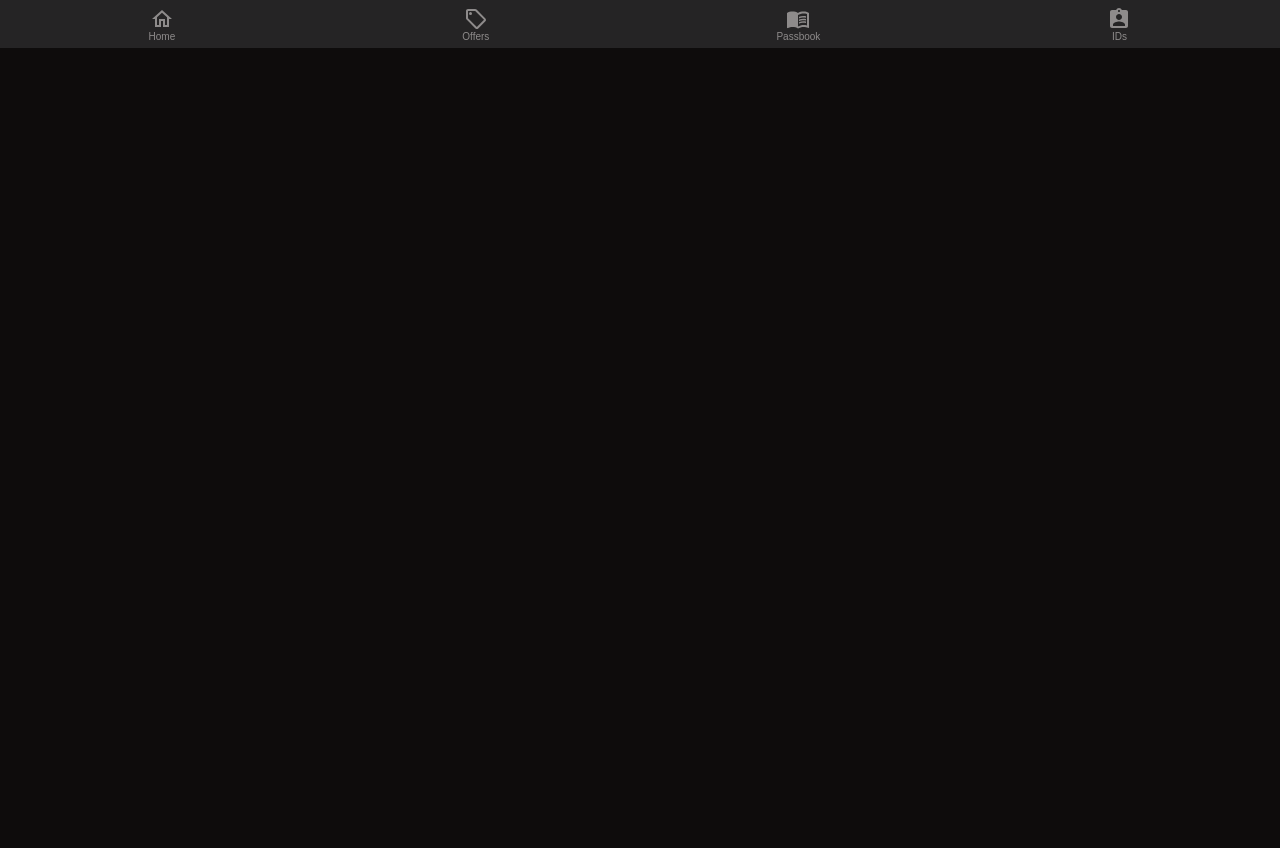
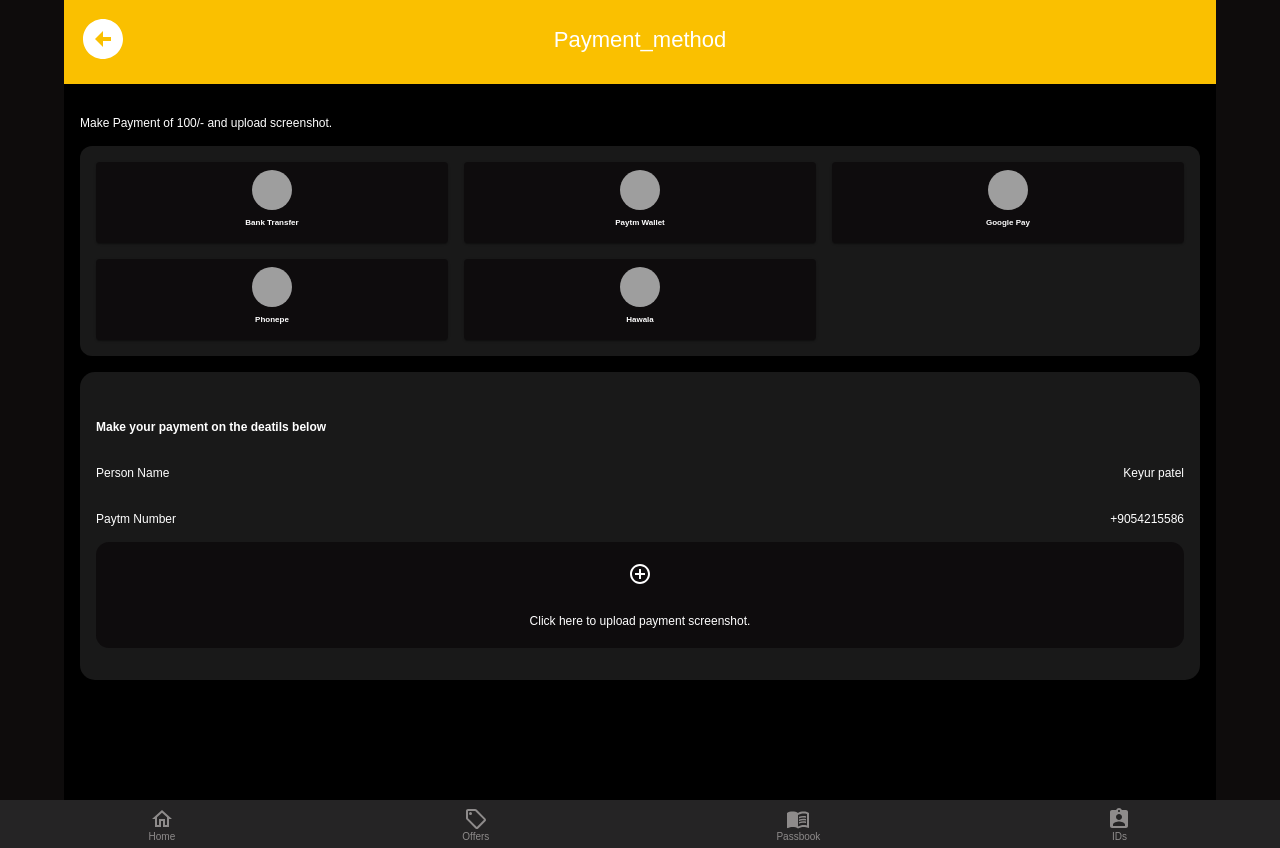
Before and after one commit to brijeshIvory/digital-wallet, a React (Create React App) app: page /choose-payment-method in a window 1280 px wide. Before the commit the page ends 800 px from the top, so only its background shows below. Built offline with nearby package versions, Linux system fonts and the light colour scheme; grey boxes are pictures that could not be loaded.

Commit message:
route link changes

```diff
--- a/src/Components/Navbar/index.jsx
+++ b/src/Components/Navbar/index.jsx
@@ -12,37 +12,38 @@ import NotificationsNoneIcon from "@mui/icons-material/NotificationsNone";
 import HelpIcon from "@mui/icons-material/Help";
 import LogoutIcon from "@mui/icons-material/Logout";
 import ArrowCircleLeftOutlinedIcon from "@mui/icons-material/ArrowCircleLeftOutlined";
+import { Link } from "react-router-dom";
 
 function Navbar({ open, setOpen }) {
   const list1 = [
     {
       name: "Profile",
-      link: "./profile",
+      link: "profile",
       icon: <PersonOutlineIcon />,
     },
     {
       name: "Withdrawal Details",
-      link: "./profile",
+      link: "bank-details",
       icon: <OutputIcon />,
     },
     {
       name: "Wallet to Wallet Transfer",
-      link: "./profile",
+      link: "wallet-to-wallet",
       icon: <MoveDownIcon />,
     },
     {
       name: "CreateID",
-      link: "./profile",
+      link: "tabs/account-information",
       icon: <PersonAddAlt1Icon />,
     },
     {
       name: "Refer & Earn",
-      link: "./profile",
+      link: "refer-and-earn",
       icon: <AttachMoneyIcon />,
     },
     {
       name: "Terms",
-      link: "./profile",
+      link: "terms",
       icon: <ArticleIcon />,
     },
   ];
@@ -50,12 +51,12 @@ function Navbar({ open, setOpen }) {
   const list2 = [
     {
       name: "Notifications",
-      link: "./profile",
+      link: "notification",
       icon: <NotificationsNoneIcon />,
     },
     {
       name: "Help",
-      link: "./profile",
+      link: "concern-list",
       icon: <HelpIcon />,
     },
     {
@@ -81,20 +82,24 @@ function Navbar({ open, setOpen }) {
       <div className="navbar_body">
         <div>
           {list1.map((obj) => (
+                      <Link to={obj.link}>
             <div className="list" key={obj.name}>
               <div>{obj.icon}</div>
               <p>{obj.name}</p>
             </div>
+            </Link>
           ))}
         </div>
 
         <div>
           <Divider />
           {list2.map((obj) => (
-            <div className="list" key={obj.name}>
+          <Link to={obj.link}>
+          <div className="list" key={obj.name}>
               <div>{obj.icon}</div>
               <p>{obj.name}</p>
             </div>
+          </Link>
           ))}
         </div>
       </div>
--- a/src/Components/PaymentDetail/index.jsx
+++ b/src/Components/PaymentDetail/index.jsx
@@ -66,7 +66,7 @@ const PaymentDetail = () => {
                   />
                 </label>
               )}
-              <p style={{ color: "#fff" ,fontSize:"12px"}}>   Click here
+              <p className="clickfile">   Click here
                 to upload payment screenshot.</p>
             </form>
           </div>
--- a/src/Components/PaymentDetail/style.scss
+++ b/src/Components/PaymentDetail/style.scss
@@ -55,3 +55,8 @@
   width: 0;
   height: 0;
 }
+.clickfile{
+   color: #fff;
+   font-size: 12px;
+   text-align:center;
+}
--- a/src/Components/PaymentMethod/index.jsx
+++ b/src/Components/PaymentMethod/index.jsx
@@ -1,10 +1,11 @@
 import React from 'react'
 import Toolbar from '@mui/material/Toolbar'
-import ArrowCircleLeftIcon from '@mui/icons-material/ArrowCircleLeft';
+import ArrowCircleLeftIcon from '@mui/icons-material/ArrowCircleLeft'
 import { experimentalStyled as styled } from '@mui/material/styles'
 import { Avatar, IconButton, Typography, Box, Paper, Grid } from '@mui/material'
 import './style.scss'
 import PaymentDetail from '../PaymentDetail'
+import { Link } from 'react-router-dom'
 const Item = styled(Paper)(({ theme }) => ({
   backgroundColor: '#0e0c0d',
   padding: '0.5rem',
@@ -33,27 +34,24 @@ const data = [
     text: 'Phonepe',
     imageSrc: 'http://i.pravatar.cc/300?img=1',
   },
+  {
+    id: 1,
+    text: 'Hawala',
+    imageSrc: 'http://i.pravatar.cc/300?img=1',
+  },
 ]
 const PaymentMethod = () => {
   return (
-    <div className="Payment_method">
-      <div className="Payment_method_top">
-        <Toolbar style={{ marginTop: '1rem', marginLeft: '1rem' }}>
-          <IconButton
-            size="large"
-            edge="start"
-            color="inherit"
-            aria-label="menu"
-            sx={{ mr: 2 }}
-          >
-            <ArrowCircleLeftIcon sx={{width:"40px", height:"35px"}} />
-          </IconButton>
-          <h1 className='title'>
-            Payment Method
-          </h1>
-        </Toolbar>
+    <div className="Payment_method_main">
+      <div className="Payment_method_head">
+        <div className="Payment_method_title">
+          <Link to={'/'}>
+            <ArrowCircleLeftIcon sx={{ width: '40px', height: '35px' }} />
+          </Link>
+          <div className="Payment_method_subtitle">Payment_method</div>
+        </div>
       </div>
-      <div className="Payment_method_bottom">
+      <div className="Payment_method_body">
         <div className="subtitle">
           Make Payment of 100/- and upload screenshot.
         </div>
--- a/src/Components/PaymentMethod/style.scss
+++ b/src/Components/PaymentMethod/style.scss
@@ -1,19 +1,60 @@
-.Payment_method {
+.Payment_method_main {
   height: 100vh;
   display: flex;
   flex-direction: column;
-}
-.Payment_method_top {
-  color: #fff;
   background-color: #fac000;
 }
-.Payment_method_bottom {
-  display: flex;
-  flex-direction: column;
-  align-items: center;
-  padding: 0 1rem 0 1rem;
+.Payment_method_head {
+  flex: 0.11;
+  background-color: #fac000;
+}
+.Payment_method_body {
+  flex: 0.89;
+  background-color: #000;
+  padding: 1rem;
+  // border-radius: 15px 15px 0 0;
 }
 
+.Payment_method_title {
+  height: 50px;
+  padding: 15px;
+
+  .MuiSvgIcon-root {
+    position: absolute;
+    width: 2em;
+    height: 2em;
+    color: #fff;
+  }
+}
+.Payment_method_subtitle {
+  padding-top: 0.75rem;
+  font-size: 22px;
+  color: #fff;
+  text-align: center;
+}
+
+.Payment_method_details {
+  color: #fff;
+  padding: 10%;
+  .MuiTextField-root {
+    width: 100%;
+    border-bottom: 2px solid #fff;
+    margin-bottom: 2rem;
+  }
+  .MuiInputLabel-root {
+    font-size: 20px;
+    color: #fff;
+  }
+  .MuiInputLabel-root.Mui-focused {
+    color: #fff;
+  }
+  .MuiInput-root {
+    color: #fff;
+  }
+  .MuiInput-root:after {
+    border-bottom: none;
+  }
+}
 .profile_data {
   color: #fff;
   margin-top: 1rem;
--- a/src/Components/WalletTransfer/index.jsx
+++ b/src/Components/WalletTransfer/index.jsx
@@ -3,6 +3,7 @@ import "./index.scss";
 import ArrowCircleLeftIcon from "@mui/icons-material/ArrowCircleLeft";
 import CoinIcon from "../../assets/img/coins-icon.png";
 import { MuiTelInput } from "mui-tel-input";
+import { Link } from "react-router-dom";
 
 function WalletTransfer() {
   const [value, setValue] = useState("+91");
@@ -14,7 +15,9 @@ function WalletTransfer() {
     <div className="wallet-transfer-main">
       <div className="wallet-transfer-head">
         <div className="wallet-transfer-title">
+          <Link to={"/"}>
           <ArrowCircleLeftIcon />
+          </Link>
           <div className="wallet-transfer_subtitle">Wallet Transfer</div>
         </div>
       </div>
--- a/src/Components/WithdrawalDetail/index.jsx
+++ b/src/Components/WithdrawalDetail/index.jsx
@@ -4,11 +4,13 @@ import ArrowCircleLeftIcon from '@mui/icons-material/ArrowCircleLeft'
 import { Avatar, IconButton, Button } from '@mui/material'
 import './style.scss'
 import AccountBalanceIcon from '@mui/icons-material/AccountBalance'
+import { Link } from 'react-router-dom'
 const WithdrawalDetail = () => {
   return (
     <div className="withdrawal">
       <div className="withdrawal_top">
         <Toolbar style={{ marginTop: '1rem', marginLeft: '1rem' }}>
+          <Link to={'/'}>
             <IconButton
               size="large"
               edge="start"
@@ -18,6 +20,7 @@ const WithdrawalDetail = () => {
             >
               <ArrowCircleLeftIcon sx={{ width: '40px', height: '35px' }} />
             </IconButton>
+          </Link>
           <h1 className="title"> Withdrawal Details </h1>
         </Toolbar>
       </div>
--- a/src/Router/Router.jsx
+++ b/src/Router/Router.jsx
@@ -2,9 +2,13 @@ import React from 'react'
 import { Routes, Route } from 'react-router-dom'
 import HomeDashboard from '../Components/HomeDashboard'
 import OfferPage from '../Components/Offer'
+import ReferAndEarn from '../Components/PrivacyAndTearm/ReferAndEarn'
 import Profile from '../Components/Profile'
 import WithdrawalDetail from '../Components/WithdrawalDetail/index'
 import PrivateRoute from './PrivateRoute'
+import WalletTransfer from "../Components/WalletTransfer/"
+import Deposit from '../Components/Deposit'
+import PaymentMethod from '../Components/PaymentMethod'
 const Router = () => {
   const isLoggedin = true
   return (
@@ -35,6 +39,40 @@ const Router = () => {
           </PrivateRoute>
         }
       ></Route>
+           <Route
+        path="wallet-to-wallet"
+        element={
+          <PrivateRoute>
+            <WalletTransfer />
+          </PrivateRoute>
+        }
+      ></Route>
+
+         <Route
+        path="refer-and-earn"
+        element={
+          <PrivateRoute>
+            <ReferAndEarn />
+          </PrivateRoute>
+        }
+      ></Route>
+         <Route
+        path="deposit"
+        element={
+          <PrivateRoute>
+            <Deposit />
+          </PrivateRoute>
+        }
+      ></Route>
+         <Route
+        path="choose-payment-method"
+        element={
+          <PrivateRoute>
+            <PaymentMethod />
+          </PrivateRoute>
+        }
+      ></Route>
+
     </Routes>
   )
 }
```
Lines whose indentation alone changed are shown as unchanged.
